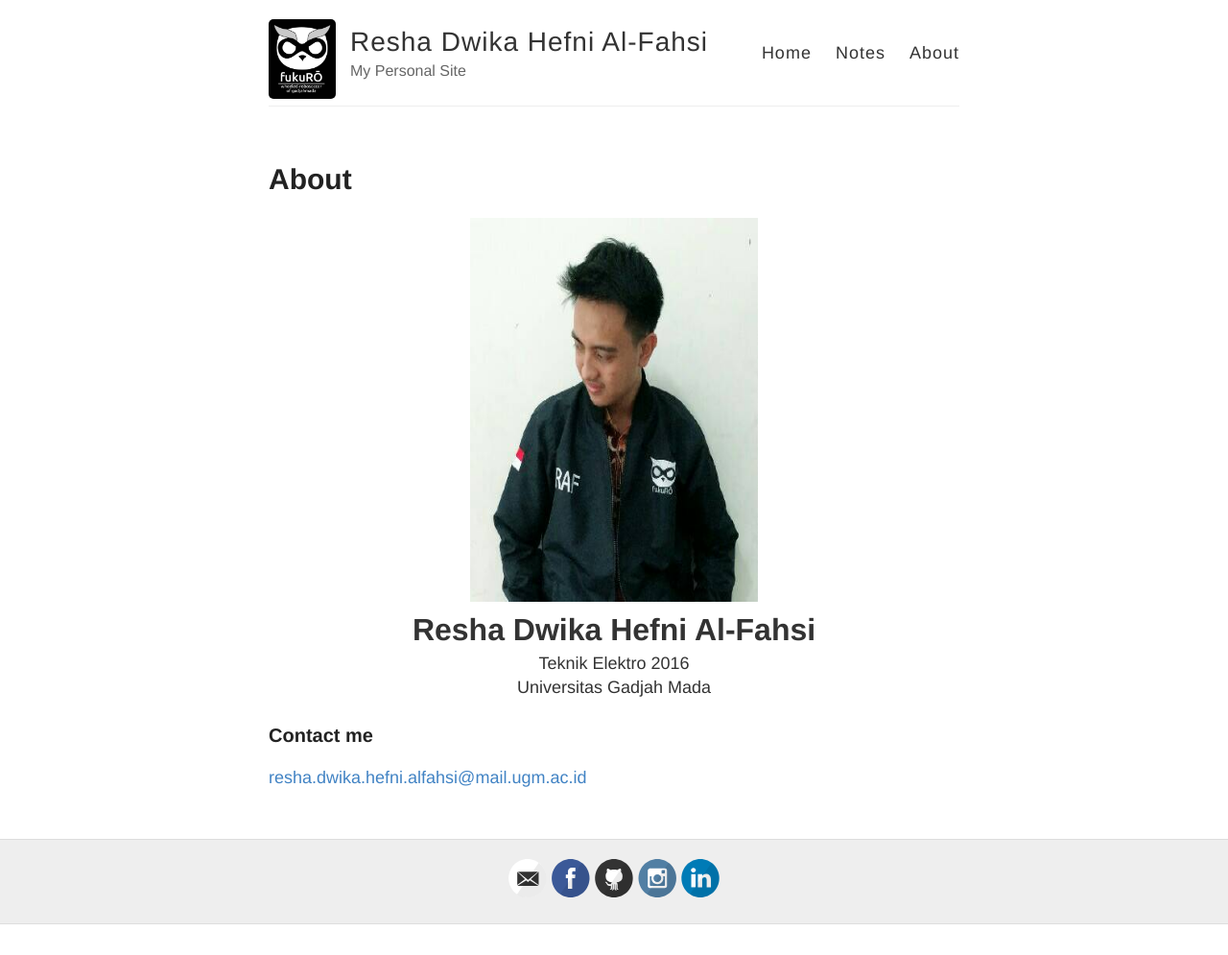
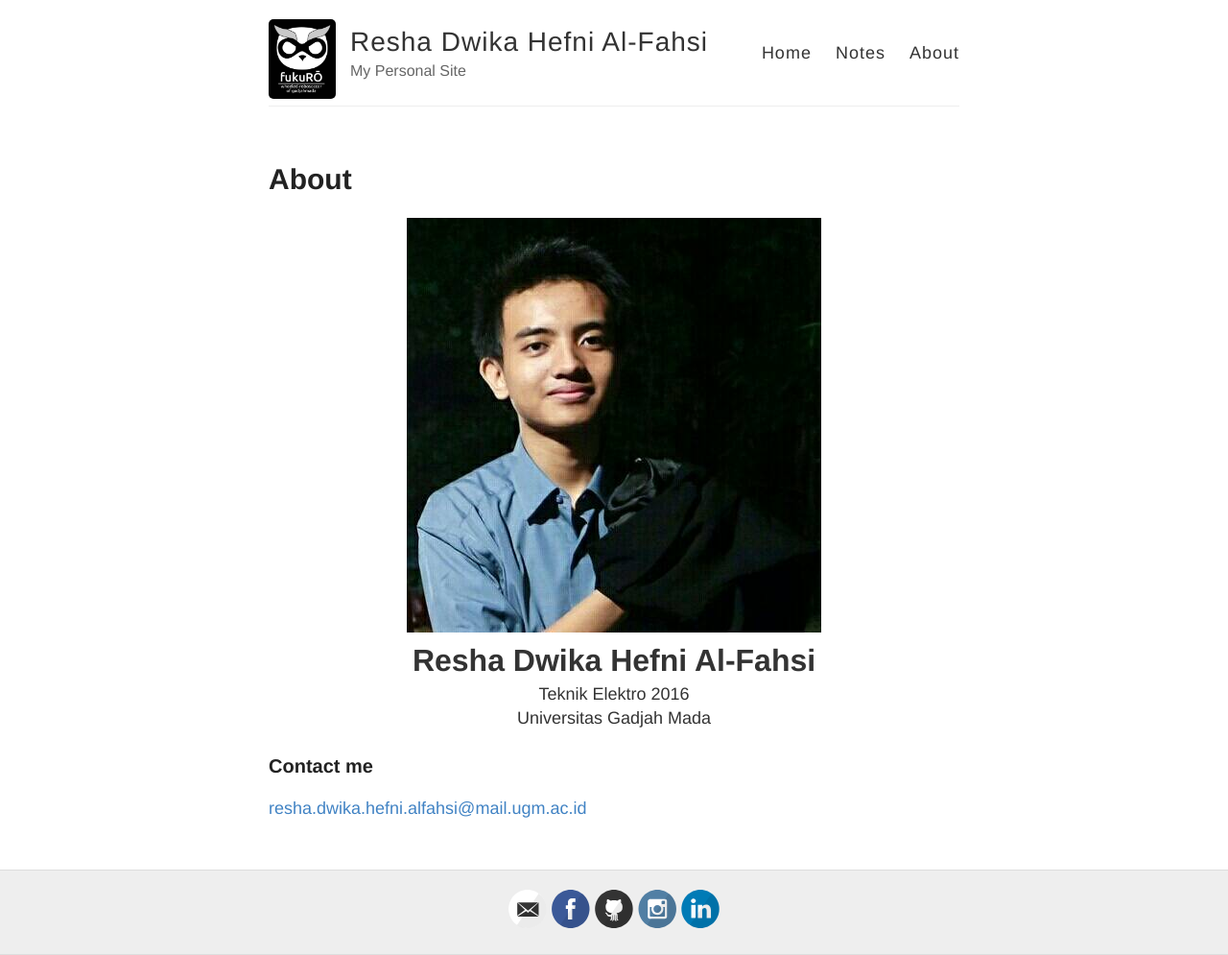
Before and after one commit to reshalfahsi/reshalfahsi.github.io, a Jekyll site: the page built from about.md, in a window 1280 px wide. Shown: the whole page at 96% size. Built offline with Jekyll 4.4.1, drawn with Linux system fonts in a browser that asks for light colours; before the commit the page ends 963 px from its top, so only the background shows below that.

Commit message:
minor update

```diff
--- a/about.md
+++ b/about.md
@@ -5,7 +5,7 @@ permalink: /about/
 ---
 
 
-<center><img src="/images/reshalfahsi.jpg" alt="Profil Picture" width ="300" height="400"></center>
+<center><img src="/images/reshalfahsi.jpg" alt="Profil Picture" width ="432" height="432"></center>
 <div style="text-align: center">
   <font size="6rem"><strong>Resha Dwika Hefni Al-Fahsi</strong><br></font>
   <font size="4.5rem">
```
Also changed, not shown: images/reshalfahsi.jpg.
